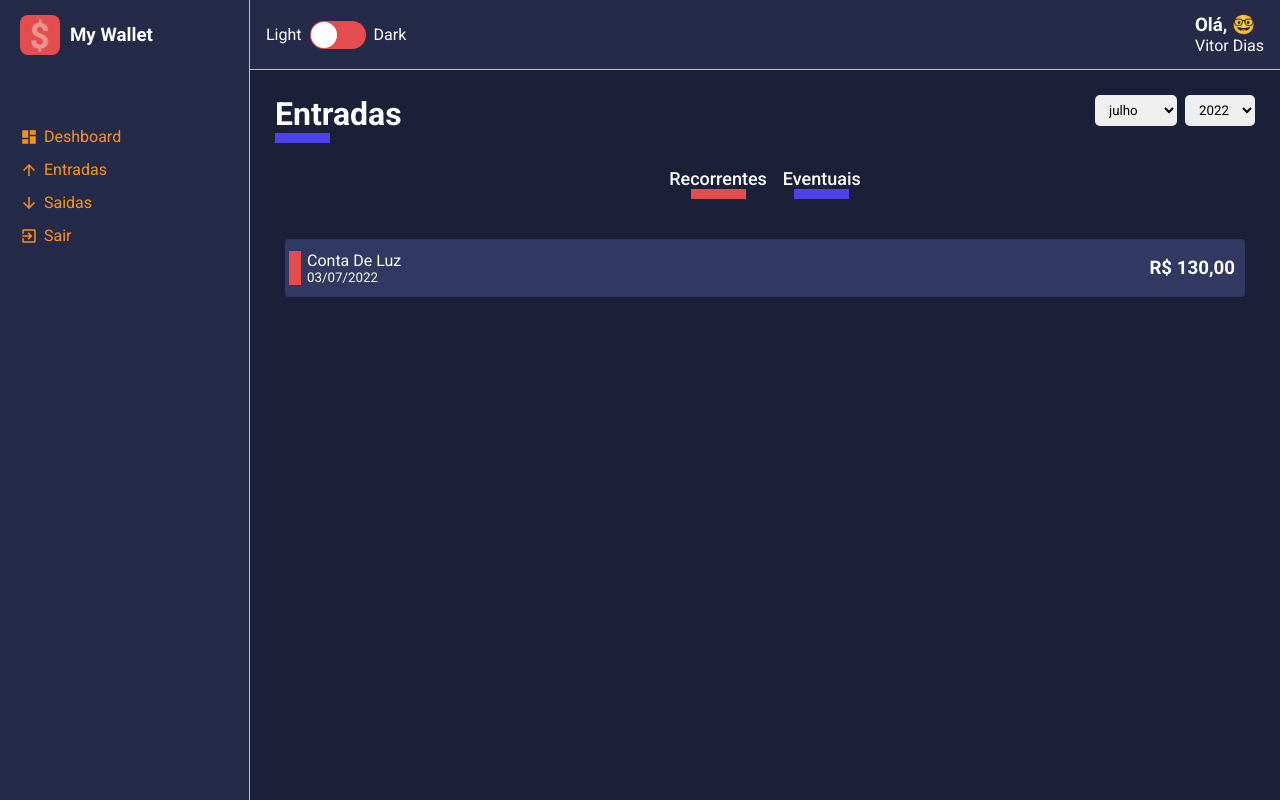
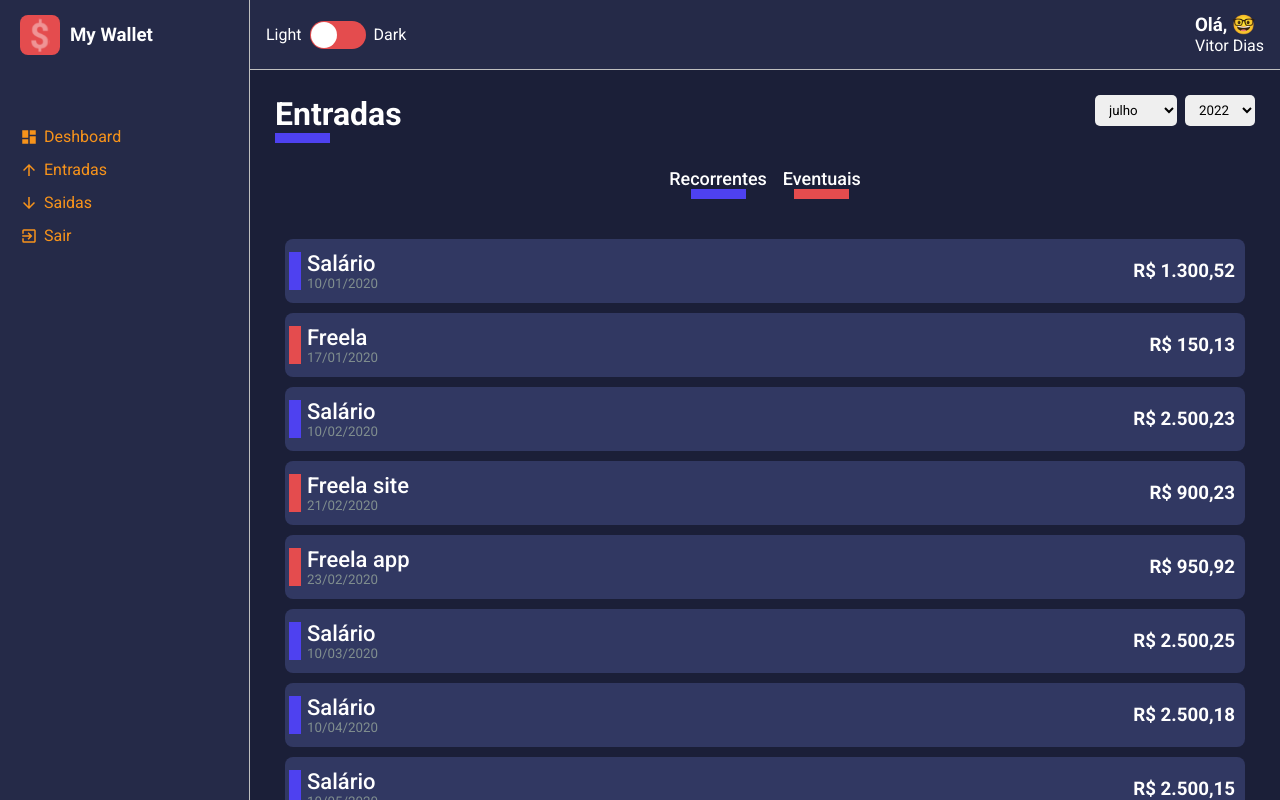
Before and after one commit to Vitor-Veiga-Dias/my-wallet, a React (Create React App) app: page /list/entry-balance in a window 1280 px wide. Built offline with nearby package versions, Linux system fonts and the light colour scheme.

Commit message:
feat: adding repositories for listing items and ultis of format api responses

```diff
--- a/src/components/HistoryFinanceCard/styled.ts
+++ b/src/components/HistoryFinanceCard/styled.ts
@@ -7,7 +7,7 @@
 export const Container = styled.li`
     background-color: ${props => props.theme.colors.tertiaty};
     list-style: none;
-    border-radius: 4px;
+    border-radius: 8px;
     margin: 10px;
     padding: 12px 10px;
     display: flex;
@@ -28,12 +28,21 @@
         padding-left: 12px;
     }
 
+    div span {
+        font-weight: 500;
+        font-size: 22px;
+    }
+
+    div small {
+        font-weight: 200;
+        color: #808e8e;
+    }
 
 `;
 
 export const Tag = styled.div<ITagProps>`
     background-color: ${props => props.color};
-    width: 10px;
+    width: 12px;
     height: 60%;
     background-color: ${props => props.color};
     position: absolute;
--- a/src/pages/List/index.tsx
+++ b/src/pages/List/index.tsx
@@ -1,19 +1,19 @@
-import React, { useMemo } from "react";
+import React, { useMemo, useState, useEffect } from "react";
 import { HistoryFinanceCard } from "../../components";
 import ContentHeader from "../../components/ContantHeader";
 import SelectInput from "../../components/SelectInput";
 import { Container, Content, Filters } from "./styled";
-
-type RouteParams = {
-    match: {
-        params: {
-            type: string;
-        };
-    }
-}
+import gains from '../../repositories/gains';
+import expanses from '../../repositories/expenses';
+import { DataProps, RouteParams } from "./types";
+import { formatCorrency } from "../../utils/formatCorrency";
+import { formatDate } from "../../utils/formatDate";
 
 const List: React.FC<RouteParams> = ({ match }) => {
+    const [data, setData] = useState<DataProps>([])
+
     const { type } = match.params
+
     const title = useMemo(() => {
         return type === 'entry-balance' ?
             {
@@ -32,11 +32,31 @@
         { value: 8, label: 'junho' },
         { value: 9, label: 'agosto' }
     ]
+
     const years = [
         { value: 2022, label: 2022 },
         { value: 2021, label: 2021 },
         { value: 2020, label: 2020 },
     ]
+
+    const listData = useMemo(() => {
+        return type === 'entry-balance' ? gains : expanses;
+    }, [type])
+
+    useEffect(() => {
+        const response = listData.map(item => {
+            return {
+                id: String(Math.random() * data.length),
+                description: item.description,
+                amountFormated: formatCorrency(Number(item.amount)),
+                frequency: item.frequency,
+                dateFormated: formatDate(item.date),
+                tagColor: item.frequency === 'recorrente' ? '#4E41F0' : '#E44C4E'
+            }
+        })
+        setData(response);
+        console.log(data)
+    }, [type])
     return (
         <Container>
             <ContentHeader lineColor={title.lineColor} title={title.text}>
@@ -59,12 +79,17 @@
             </Filters>
 
             <Content>
-                <HistoryFinanceCard
-                    tagColor="#E44C4E"
-                    title="Conta De Luz"
-                    subTitle="03/07/2022"
-                    amount="R$ 130,00"
-                />
+                {
+                    data.map((item) => (
+                        <HistoryFinanceCard
+                            key={item.id}
+                            tagColor={item.tagColor}
+                            title={item.description}
+                            subTitle={item.dateFormated}
+                            amount={item.amountFormated}
+                        />
+                    ))
+                }
             </Content>
         </Container>
     );
--- a/src/pages/List/styled.ts
+++ b/src/pages/List/styled.ts
@@ -28,13 +28,13 @@
         display: block;
         width: 55px;
         margin: 0 auto;
-        border-bottom: 10px solid ${props => props.theme.colors.warning};
+        border-bottom: 10px solid ${props => props.theme.colors.sucess};
     }
     .tag-filter-eventual::after {
         content: '';
         display: block;
         width: 55px;
         margin: 0 auto;
-        border-bottom: 10px solid ${props => props.theme.colors.sucess};
+        border-bottom: 10px solid ${props => props.theme.colors.warning};
     }
 `;
--- /dev/null
+++ b/src/pages/List/types.ts
@@ -0,0 +1,16 @@
+export type RouteParams = {
+    match: {
+        params: {
+            type: string;
+        };
+    }
+}
+
+export type DataProps = Array<{
+    id: string;
+    description: string;
+    amountFormated: string;
+    frequency: string;
+    dateFormated: string;
+    tagColor: string;
+}>
--- /dev/null
+++ b/src/repositories/expenses.ts
@@ -0,0 +1,51 @@
+export default [
+  { "description": "Energia elétrica", "amount": "150.55", "type": "saída", "frequency": "recorrente", "date": "2020-01-10" },
+  { "description": "Água", "amount": "75.55", "type": "saída", "frequency": "recorrente", "date": "2020-01-15" },
+  { "description": "Telefone", "amount": "99.99", "type": "saída", "frequency": "recorrente", "date": "2020-01-23" },
+  { "description": "Plano de Saúde", "amount": "300.00", "type": "saída", "frequency": "recorrente", "date": "2020-01-23" },
+  { "description": "Compras do mês", "amount": "625.78", "type": "saída", "frequency": "recorrente", "date": "2020-01-23" },
+  { "description": "Lanche", "amount": "45.70", "type": "saída", "frequency": "eventual", "date": "2020-11-23" },
+  { "description": "Blusa", "amount": "95.70", "type": "saída", "frequency": "eventual", "date": "2020-01-23" },
+  { "description": "Energia elétrica", "amount": "125.55", "type": "saída", "frequency": "recorrente", "date": "2020-02-10" },
+  { "description": "Água", "amount": "90.15", "type": "saída", "frequency": "recorrente", "date": "2020-02-15" },
+  { "description": "Telefone", "amount": "99.99", "type": "saída", "frequency": "recorrente", "date": "2020-02-23" },
+  { "description": "Plano de Saúde", "amount": "300.00", "type": "saída", "frequency": "recorrente", "date": "2020-02-23" },
+  { "description": "Compras do mês", "amount": "540.00", "type": "saída", "frequency": "recorrente", "date": "2020-02-25" },
+  { "description": "Parcela do Celular 1/5", "amount": "150.99", "type": "saída", "frequency": "eventual", "date": "2020-02-26" },
+  { "description": "Cinema", "amount": "45.00", "type": "saída", "frequency": "eventual", "date": "2020-02-23" },
+  { "description": "Energia elétrica", "amount": "97.00", "type": "saída", "frequency": "recorrente", "date": "2020-03-10" },
+  { "description": "Água", "amount": "100.10", "type": "saída", "frequency": "recorrente", "date": "2020-03-15" },
+  { "description": "Telefone", "amount": "99.99", "type": "saída", "frequency": "recorrente", "date": "2020-03-23" },
+  { "description": "Plano de Saúde", "amount": "300.00", "type": "saída", "frequency": "recorrente", "date": "2020-03-23" },
+  { "description": "Compras do mês", "amount": "800.50", "type": "saída", "frequency": "recorrente", "date": "2020-03-17" },
+  { "description": "Parcela do Celular 2/5", "amount": "150.99", "type": "saída", "frequency": "eventual", "date": "2020-03-18" },
+  { "description": "Troca de Oléo do carro", "amount": "90.00", "type": "saída", "frequency": "eventual", "date": "2020-03-23" },
+  { "description": "Energia elétrica", "amount": "75.99", "type": "saída", "frequency": "recorrente", "date": "2020-04-10" },
+  { "description": "Água", "amount": "80.33", "type": "saída", "frequency": "recorrente", "date": "2020-04-15" },
+  { "description": "Telefone", "amount": "99.99", "type": "saída", "frequency": "recorrente", "date": "2020-04-23" },
+  { "description": "Plano de Saúde", "amount": "300.00", "type": "saída", "frequency": "recorrente", "date": "2020-04-23" },
+  { "description": "Compras do mês", "amount": "600.00", "type": "saída", "frequency": "recorrente", "date": "2020-04-25" },
+  { "description": "Parcela do Celular 3/5", "amount": "150.99", "type": "saída", "frequency": "eventual", "date": "2020-04-26" },
+  { "description": "Ebook de React Js", "amount": "85.95", "type": "saída", "frequency": "eventual", "date": "2020-04-13" },
+  { "description": "Energia elétrica", "amount": "125.55", "type": "saída", "frequency": "recorrente", "date": "2020-05-10" },
+  { "description": "Água", "amount": "90.15", "type": "saída", "frequency": "recorrente", "date": "2020-05-15" },
+  { "description": "Telefone", "amount": "99.99", "type": "saída", "frequency": "recorrente", "date": "2020-05-23" },
+  { "description": "Plano de Saúde", "amount": "300.00", "type": "saída", "frequency": "recorrente", "date": "2020-05-23" },
+  { "description": "Compras do mês", "amount": "540.00", "type": "saída", "frequency": "recorrente", "date": "2020-05-25" },
+  { "description": "Parcela do Celular 4/5", "amount": "150.99", "type": "saída", "frequency": "eventual", "date": "2020-05-26" },
+  { "description": "Blusa Iron Man", "amount": "150.00", "type": "saída", "frequency": "eventual", "date": "2020-01-23" },
+  { "description": "Energia elétrica", "amount": "200.00", "type": "saída", "frequency": "recorrente", "date": "2020-06-10" },
+  { "description": "Água", "amount": "150.00", "type": "saída", "frequency": "recorrente", "date": "2020-06-15" },
+  { "description": "Telefone", "amount": "99.99", "type": "saída", "frequency": "recorrente", "date": "2020-06-23" },
+  { "description": "Plano de Saúde", "amount": "300.00", "type": "saída", "frequency": "recorrente", "date": "2020-06-23" },
+  { "description": "Compras do mês", "amount": "559.15", "type": "saída", "frequency": "recorrente", "date": "2020-06-25" },
+  { "description": "Parcela do Celular 5/5", "amount": "150.99", "type": "saída", "frequency": "eventual", "date": "2020-06-26" },
+  { "description": "Perfume", "amount": "250.00", "type": "saída", "frequency": "eventual", "date": "2020-06-21" },
+  { "description": "Energia elétrica", "amount": "250.00", "type": "saída", "frequency": "recorrente", "date": "2020-07-10" },
+  { "description": "Água", "amount": "90.00", "type": "saída", "frequency": "recorrente", "date": "2020-07-15" },
+  { "description": "Telefone", "amount": "99.99", "type": "saída", "frequency": "recorrente", "date": "2020-07-23" },
+  { "description": "Plano de Saúde", "amount": "300.00", "type": "saída", "frequency": "recorrente", "date": "2020-07-23" },
+  { "description": "Compras do mês", "amount": "700.00", "type": "saída", "frequency": "recorrente", "date": "2020-07-25" },
+  { "description": "Cafeteira", "amount": "250.00", "type": "saída", "frequency": "eventual", "date": "2020-07-26" },
+  { "description": "Pizza", "amount": "60.00", "type": "saída", "frequency": "eventual", "date": "2020-07-19" }
+]
--- /dev/null
+++ b/src/repositories/gains.ts
@@ -0,0 +1,11 @@
+export default [
+  { "description": "Salário",     "amount": "1300.52", "type": "entrada", "frequency": "recorrente", "date": "2020-01-10" },
+  { "description": "Freela",      "amount": "150.13",  "type": "entrada", "frequency": "eventual",   "date": "2020-01-17" },
+  { "description": "Salário",     "amount": "2500.23", "type": "entrada", "frequency": "recorrente", "date": "2020-02-10" },
+  { "description": "Freela site", "amount": "900.23",  "type": "entrada", "frequency": "eventual",   "date": "2020-02-21" },
+  { "description": "Freela app",  "amount": "950.92",  "type": "entrada", "frequency": "eventual",   "date": "2020-02-23" },
+  { "description": "Salário",     "amount": "2500.25", "type": "entrada", "frequency": "recorrente", "date": "2020-03-10" },
+  { "description": "Salário",     "amount": "2500.18", "type": "entrada", "frequency": "recorrente", "date": "2020-04-10" },
+  { "description": "Salário",     "amount": "2500.15", "type": "entrada", "frequency": "recorrente", "date": "2020-05-10" },
+  { "description": "Salário",     "amount": "2500.12", "type": "entrada", "frequency": "recorrente", "date": "2020-06-10" },
+  { "description": "Salário",     "amount": "2500.00", "type": "entrada", "frequency": "recorrente", "date": "2020-07-10" }]
--- /dev/null
+++ b/src/utils/formatCorrency.ts
@@ -0,0 +1,9 @@
+export const formatCorrency = (current: number): string => {
+    return current.toLocaleString(
+        'pt-br',
+        {
+            style: 'currency',
+            currency: 'BRL'
+        }
+    );
+};
--- /dev/null
+++ b/src/utils/formatDate.ts
@@ -0,0 +1,8 @@
+export const formatDate = (date: string): string => {
+    const dateFormatted = new Date(date);
+    const year = dateFormatted.getFullYear();
+    const day = dateFormatted.getDate() > 9 ? dateFormatted.getDate() : `0${dateFormatted.getDate()}`;
+    const month = dateFormatted.getMonth() + 1 > 9 ? dateFormatted.getMonth() + 1 : `0${dateFormatted.getMonth() + 1}`;
+
+    return `${day}/${month}/${year}`
+};
```
